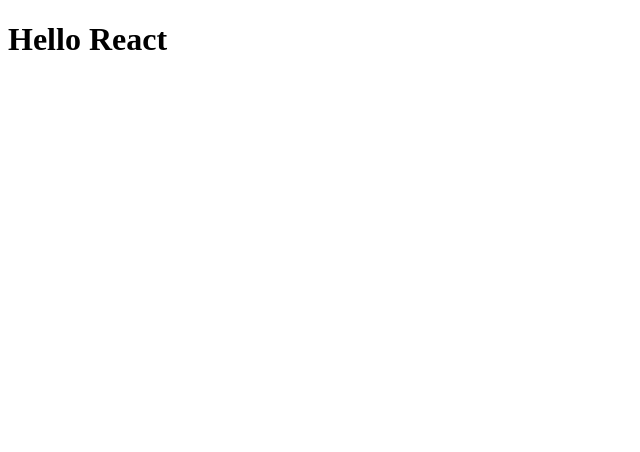
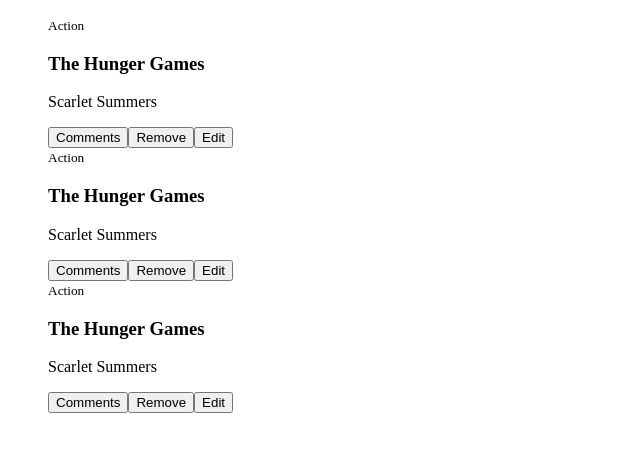
Before and after one commit to forLoop94/book-store, a React (Create React App) app: page / in a window 1280 px wide. Shown: the top 452 px of the page, without its empty margins (0-640 px from the left). Built offline with nearby package versions, Linux system fonts and the light colour scheme.

Commit message:
Add Booklist and Bookitem components and display placeholder book objects on the page

```diff
--- a/package.json
+++ b/package.json
@@ -6,6 +6,7 @@
     "@testing-library/jest-dom": "^5.16.5",
     "@testing-library/react": "^13.4.0",
     "@testing-library/user-event": "^13.5.0",
+    "prop-types": "^15.8.1",
     "react": "^18.2.0",
     "react-dom": "^18.2.0",
     "react-router-dom": "^6.12.0",
--- a/src/App.js
+++ b/src/App.js
@@ -1,10 +1,11 @@
 import { Route, Routes } from 'react-router-dom';
+import BookList from './components/BookList';
 import Home from './components/Home';
 
 function App() {
   return (
     <Routes>
-      <Route path="/" element={<h1>Hello React</h1>} />
+      <Route path="/" element={<BookList />} />
       <Route path="/home" element={<Home />} />
     </Routes>
   );
--- /dev/null
+++ b/src/components/BookItem.js
@@ -0,0 +1,26 @@
+import React from 'react';
+import { PropTypes } from 'prop-types';
+
+const BookItem = ({ book }) => (
+  <>
+    <small>{book.category}</small>
+    <h3>{book.title}</h3>
+    <p>{book.author}</p>
+    <div className="flex btn-container">
+      <button type="button">Comments</button>
+      <button type="button">Remove</button>
+      <button type="button">Edit</button>
+    </div>
+  </>
+);
+
+BookItem.propTypes = {
+  book: PropTypes.shape({
+    id: PropTypes.number.isRequired,
+    category: PropTypes.string.isRequired,
+    title: PropTypes.string.isRequired,
+    author: PropTypes.string.isRequired,
+  }).isRequired,
+};
+
+export default BookItem;
--- /dev/null
+++ b/src/components/BookList.js
@@ -0,0 +1,40 @@
+/* eslint-disable no-unused-vars */
+import React, { useState } from 'react';
+import BookItem from './BookItem';
+
+const BookList = () => {
+  const booksArray = [
+    {
+      id: 1,
+      category: 'Action',
+      title: 'The Hunger Games',
+      author: 'Scarlet Summers',
+    },
+    {
+      id: 1,
+      category: 'Action',
+      title: 'The Hunger Games',
+      author: 'Scarlet Summers',
+    },
+    {
+      id: 1,
+      category: 'Action',
+      title: 'The Hunger Games',
+      author: 'Scarlet Summers',
+    },
+  ];
+
+  const [books, setBooks] = useState(booksArray);
+
+  return (
+    <>
+      <ul>
+        {books.map((book) => (
+          <BookItem key={book.id} book={book} />
+        ))}
+      </ul>
+    </>
+  );
+};
+
+export default BookList;
```
Also changed, not shown: 1 other file (tests, documents, lock files or other folders).
